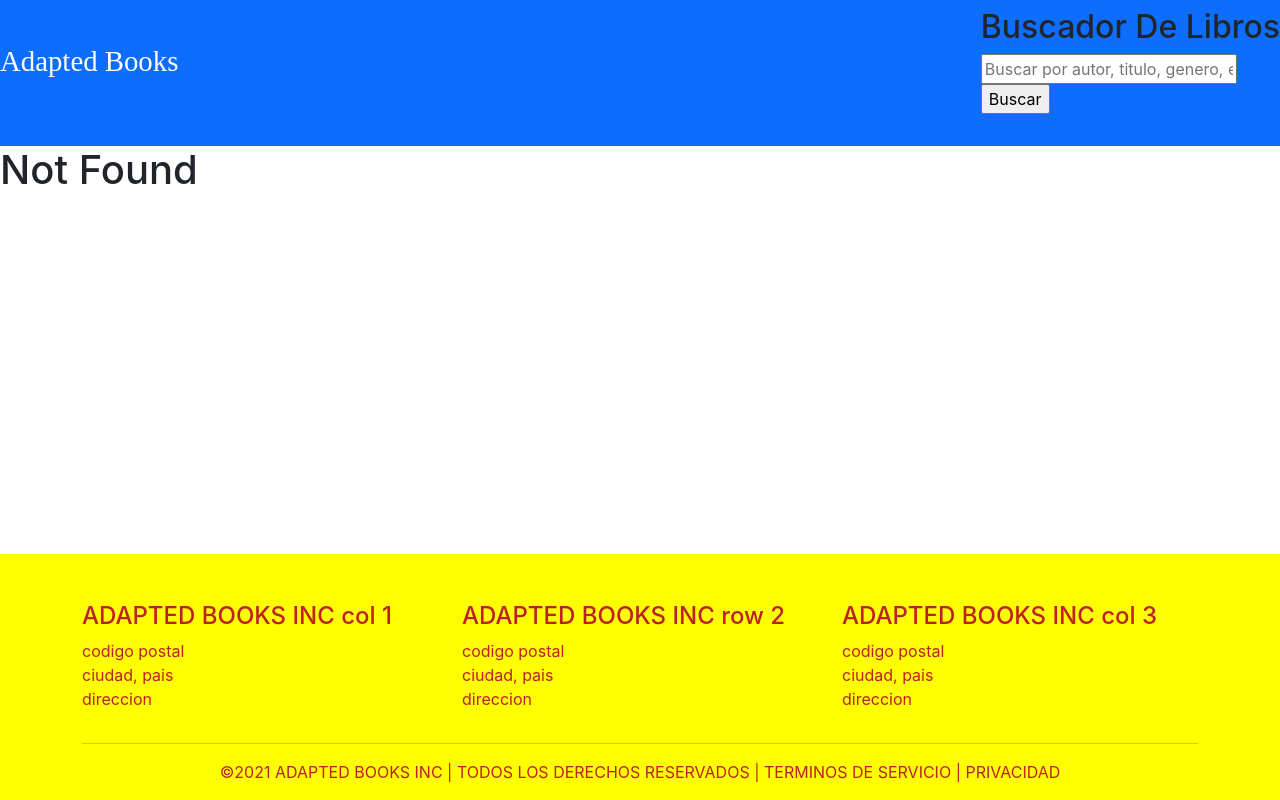
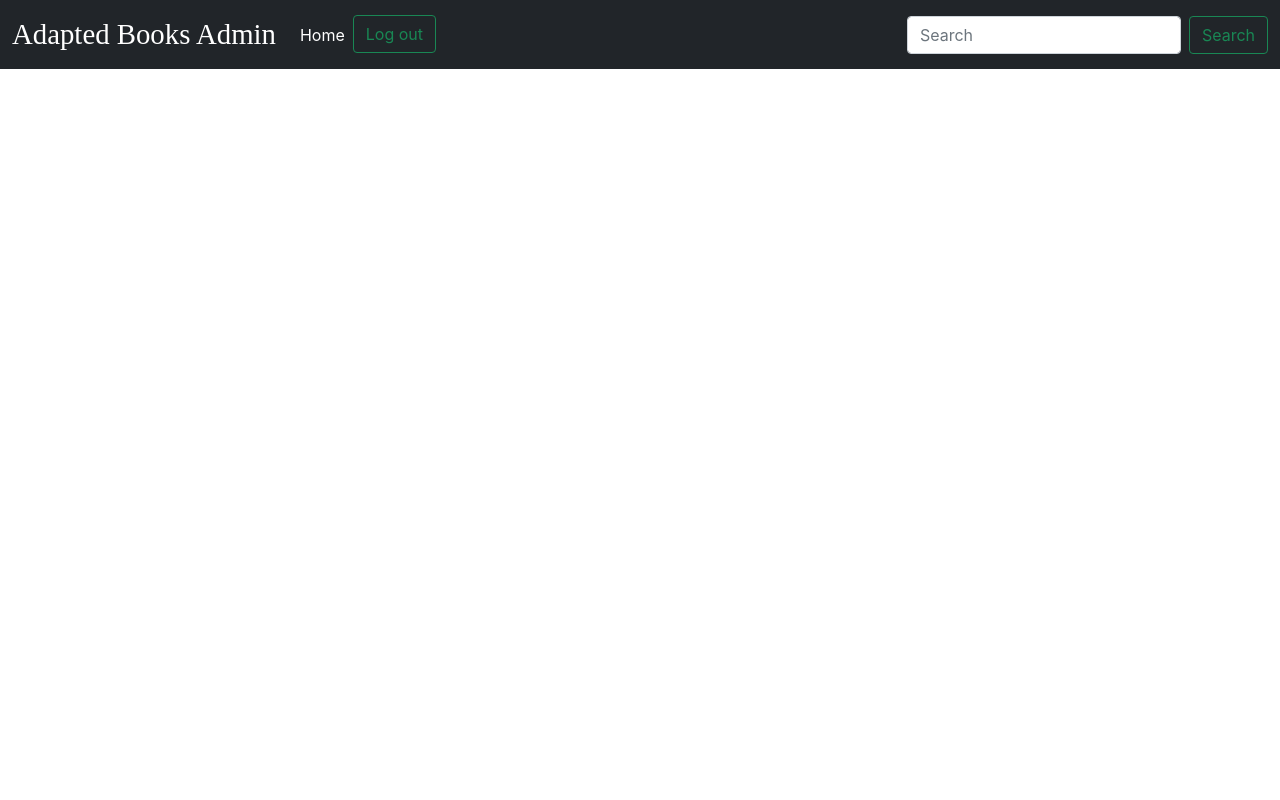
Before and after one commit to LucasMattera/Adapted-Books, a React (Create React App) app in the folder web/adbooksweb-app/: page /admin in a window 1280 px wide. Shown: the top 800 px of the page. Built offline with nearby package versions, Linux system fonts and the light colour scheme.

Commit message:
agregado boton para ir al home de admin, boton para deslogearse y separado en user y admin routes para poder tener navbars aparte

```diff
--- a/web/adbooksweb-app/src/App.js
+++ b/web/adbooksweb-app/src/App.js
@@ -10,6 +10,11 @@ import SearchResult from './components/Search/SearchResult';
 import AddBook from './components/AddBook';
 
 import LoginAdmin from './components/Login/LoginAdmin';
+import AdminLogOutButtom from './components/AdminLogOutButton';
+import AdminHomeButton from './components/AdminHomeButton';
+import AdminNavbar from './components/AdminNavbar';
+import UserRoutes from './components/UserRoutes';
+import AdminRoutes from './components/AdminRoutes';
 
 
 class App extends React.Component {
@@ -20,16 +25,9 @@ class App extends React.Component {
             <div className="page-container">
                 <div className="content-wrap">
                     <BrowserRouter>
-                        <Navbar/>
                         <Switch>
-                            <Route exact path="/" component={Inicio} />
-                            <Route path="/libros/" component={Libro}/>
-                            <Route path="/search" component={SearchResult}/>
-
-                            <Route path="/admin/add" component={AddBook}/>
-
-                            <Route exact path="/admin/login" component={LoginAdmin} />
-
+                            <Route exact path="/" component={UserRoutes} />
+                            <Route path="/admin" component={AdminRoutes} />
                             <Route path="*" render= {() =>
                                 <h1>Not Found</h1>
                             }/>
--- a/web/adbooksweb-app/src/components/AddBook.js
+++ b/web/adbooksweb-app/src/components/AddBook.js
@@ -3,6 +3,8 @@ import {useHistory} from "react-router-dom";
 import "../styles/AddBook.css";
 import { helpHttp } from "../helpers/helpHttp";
 import axios from "axios";
+import AdminHomeButton from "./AdminHomeButton";
+import AdminLogOutButtom from "./AdminLogOutButton";
 
 function AddBook() {
     const history = useHistory();
@@ -64,7 +66,7 @@ function AddBook() {
     }
 
     return(
-
+    <>
         <div className="loginBorder">
         <div className="centro">
             <form  className="login "onSubmit={handleSubmit}>
@@ -169,6 +171,7 @@ function AddBook() {
             </form>
             </div>
             </div>
+        </>
     )
 };
 
--- /dev/null
+++ b/web/adbooksweb-app/src/components/AdminHomeButton.jsx
@@ -0,0 +1,22 @@
+import React, { useState, useEffect} from 'react';
+import { useHistory } from 'react-router-dom';
+
+
+
+function AdminHomeButton(){
+
+    const history = useHistory();
+
+    const goAdminHome = () => {
+        history.push("/admin") ;
+    }
+
+   return (
+        <div>
+            <a class="nav-link active" aria-current="page" href="/admin">Home</a>
+        </div>
+    );
+
+};
+
+export default AdminHomeButton;
--- /dev/null
+++ b/web/adbooksweb-app/src/components/AdminLogOutButton.jsx
@@ -0,0 +1,26 @@
+import React, { useState, useEffect} from 'react';
+import { useHistory } from 'react-router-dom';
+import LoginAdmin from './Login/LoginAdmin';
+
+
+
+function AdminLogOutButtom(){
+
+    const history = useHistory();
+
+    const logout = (event) =>{
+        event.preventDefault()
+        localStorage.removeItem("token");
+        history.push("/admin/login")
+
+      }
+
+   return (
+        <div >
+            <button class="btn btn-outline-success" type="submit" onClick={logout}>Log out</button>
+        </div>
+    );
+
+};
+
+export default AdminLogOutButtom;
--- /dev/null
+++ b/web/adbooksweb-app/src/components/AdminNavbar.jsx
@@ -0,0 +1,34 @@
+import React from 'react';
+import {BrowserRouter, Switch, Route} from 'react-router-dom';
+import AdminHomeButton from './AdminHomeButton';
+import AdminLogOutButtom from './AdminLogOutButton';
+import {useHistory} from "react-router-dom";
+
+
+function AdminNavbar(){
+    return(
+        <>
+            <nav class="navbar navbar-expand-md navbar-dark fixed-top bg-dark">
+            <div class="container-fluid">
+                <a class="navbar-brand">Adapted Books Admin</a>
+                <div class="collapse navbar-collapse" id="navbarCollapse">
+                <ul class="navbar-nav me-auto mb-2 mb-md-0">
+                    <li class="nav-item">
+                    <AdminHomeButton/>
+                    </li>
+                    <li class="nav-item">
+                    <AdminLogOutButtom/>
+                    </li>
+                </ul>
+                <form class="d-flex">
+                    <input class="form-control me-2" type="search" placeholder="Search" aria-label="Search"/>
+                    <button class="btn btn-outline-success" type="submit">Search</button>
+                </form>
+                </div>
+            </div>
+            </nav>
+        </>
+    )
+}
+
+export default AdminNavbar
--- /dev/null
+++ b/web/adbooksweb-app/src/components/AdminRoutes.jsx
@@ -0,0 +1,28 @@
+import React from 'react';
+import {BrowserRouter, Switch, Route} from 'react-router-dom';
+import AddBook from './AddBook';
+import AdminNavbar from './AdminNavbar';
+import Footer from './Footer';
+import LoginAdmin from './Login/LoginAdmin';
+
+
+class AdminRoutes extends React.Component {
+    render(){
+
+    return (
+        <div className="page-container">
+            <div className="content-wrap">
+                <AdminNavbar/>
+                <BrowserRouter>
+                    <Switch>
+                        <Route path="/admin/add" component={AddBook}/>
+                        <Route path="/admin/login" component={LoginAdmin} />
+                    </Switch>
+                    </BrowserRouter>
+            </div>
+        </div>
+    )
+    }
+
+}
+export default AdminRoutes;
--- /dev/null
+++ b/web/adbooksweb-app/src/components/UserRoutes.jsx
@@ -0,0 +1,33 @@
+import React from 'react';
+import {BrowserRouter, Switch, Route} from 'react-router-dom';
+import Footer from './Footer';
+import Inicio from './Inicio';
+import Libro from './Libro';
+import Navbar from './Navbar';
+import SearchResult from './Search/SearchResult';
+
+
+class UserRoutes extends React.Component {
+    render(){
+        return (
+                <div className="page-container">
+                    <div className="content-wrap">
+                        <BrowserRouter>
+                            <Navbar/>
+                            <Switch>
+                                <Route exact path="/" component={Inicio} />
+                                <Route path="/libros" component={Libro}/>
+                                <Route path="/search" component={SearchResult}/>
+                                <Route path="*" render= {() =>
+                                    <h1>Not Found</h1>
+                                }/>
+                            </Switch>
+                            </BrowserRouter>
+                    </div>
+                    <Footer/>
+                </div>
+                )
+            }
+
+}
+export default UserRoutes;
```
